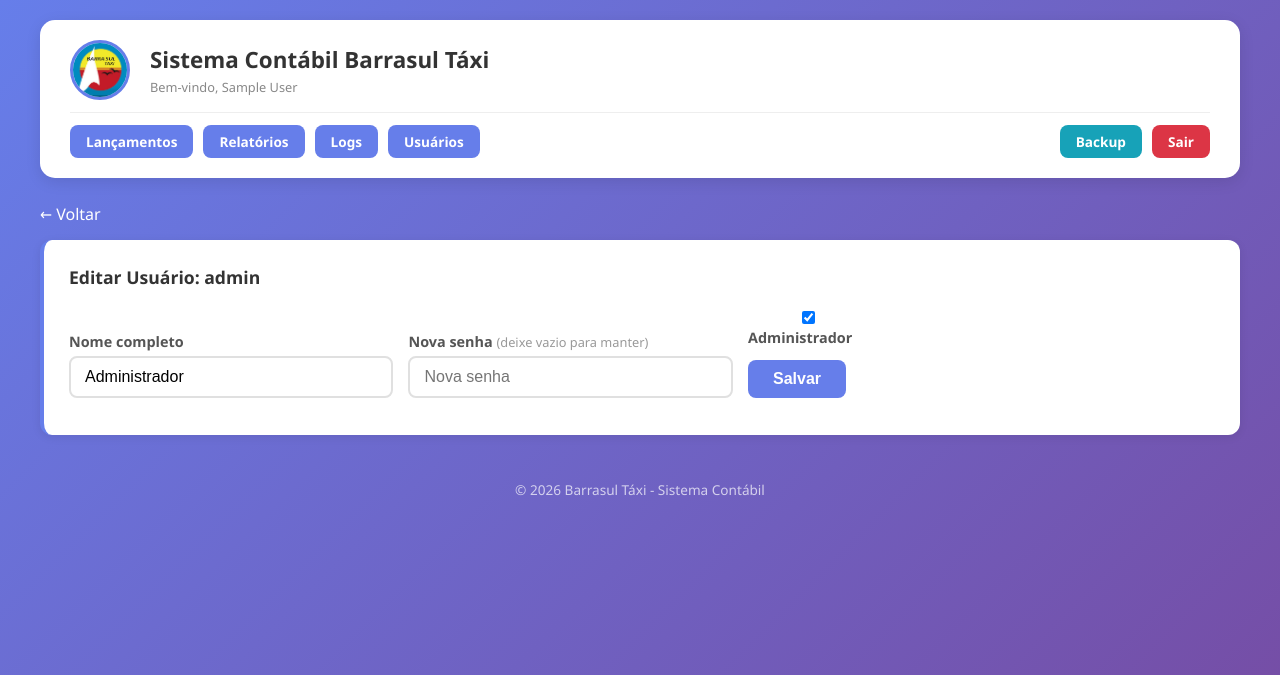
After one commit to luizaugusto2006/ContabilBS, a Flask app: page /usuarios/editar/1 in a window 1280 px wide. The commit adds this page. Shown: the top 675 px of the page. Run offline with Flask 3, Linux system fonts and the light colour scheme; the visitor is signed in with stand-in values (Sample User, id 1); data comes from the database, SQL or seed files in the repository.

Commit message:
Add edit user feature

```diff
--- a/app.py
+++ b/app.py
@@ -701,6 +701,41 @@ def excluir_usuario(id):
     flash('Usuário excluído.', 'info')
     return redirect(url_for('listar_usuarios'))
 
+@app.route('/usuarios/editar/<int:id>', methods=['GET', 'POST'])
+@admin_required
+def editar_usuario(id):
+    conn = get_db()
+    cursor = conn.cursor()
+    cursor.execute("SELECT * FROM usuarios WHERE id = ?", (id,))
+    user = cursor.fetchone()
+    if not user:
+        conn.close()
+        flash('Usuário não encontrado.', 'danger')
+        return redirect(url_for('listar_usuarios'))
+
+    if request.method == 'POST':
+        nome = request.form.get('nome', '').strip()
+        senha = request.form.get('senha', '').strip()
+        admin = 1 if request.form.get('admin') else 0
+        if senha:
+            cursor.execute(
+                "UPDATE usuarios SET nome = ?, senha = ?, admin = ? WHERE id = ?",
+                (nome, senha, admin, id)
+            )
+        else:
+            cursor.execute(
+                "UPDATE usuarios SET nome = ?, admin = ? WHERE id = ?",
+                (nome, admin, id)
+            )
+        conn.commit()
+        conn.close()
+        registrar_log('editou', 'usuario', id, f"Usuário: {user['usuario']}")
+        flash('Usuário atualizado com sucesso!', 'success')
+        return redirect(url_for('listar_usuarios'))
+
+    conn.close()
+    return render_template('editar_usuario.html', user=user)
+
 init_db()
 
 if __name__ == '__main__':
--- /dev/null
+++ b/templates/editar_usuario.html
@@ -0,0 +1,28 @@
+{% extends "base.html" %}
+{% block content %}
+<div class="breadcrumb">
+    <a href="{{ url_for('listar_usuarios') }}">&larr; Voltar</a>
+</div>
+<div class="card form-card">
+    <h3>Editar Usuário: {{ user.usuario }}</h3>
+    <form method="POST" class="form-lancamento">
+        <div class="form-row-3" style="max-width:800px;">
+            <div class="form-group">
+                <label for="nome">Nome completo</label>
+                <input type="text" id="nome" name="nome" value="{{ user.nome }}" placeholder="Nome do usuário">
+            </div>
+            <div class="form-group">
+                <label for="senha">Nova senha <span class="opt">(deixe vazio para manter)</span></label>
+                <input type="text" id="senha" name="senha" placeholder="Nova senha">
+            </div>
+            <div class="form-group" style="align-self:flex-end;">
+                <label>
+                    <input type="checkbox" name="admin" value="1" {{ 'checked' if user.admin }}>
+                    Administrador
+                </label>
+                <button type="submit" class="btn btn-primary" style="margin-top:8px;">Salvar</button>
+            </div>
+        </div>
+    </form>
+</div>
+{% endblock %}
--- a/templates/usuarios.html
+++ b/templates/usuarios.html
@@ -53,13 +53,12 @@
                         {% endif %}
                     </td>
                     <td>{{ u.criado_em }}</td>
-                    <td>
+                    <td class="actions-cell">
+                        <a href="{{ url_for('editar_usuario', id=u.id) }}" class="btn btn-small btn-primary">Editar</a>
                         {% if u.id != session.user_id and u.usuario != 'admin' %}
                         <a href="{{ url_for('excluir_usuario', id=u.id) }}"
                            class="btn btn-small btn-danger"
                            onclick="return confirm('Excluir usuário {{ u.usuario }}?')">Excluir</a>
-                        {% else %}
-                            <span class="badge badge-fechado">Ativo</span>
                         {% endif %}
                     </td>
                 </tr>
```
